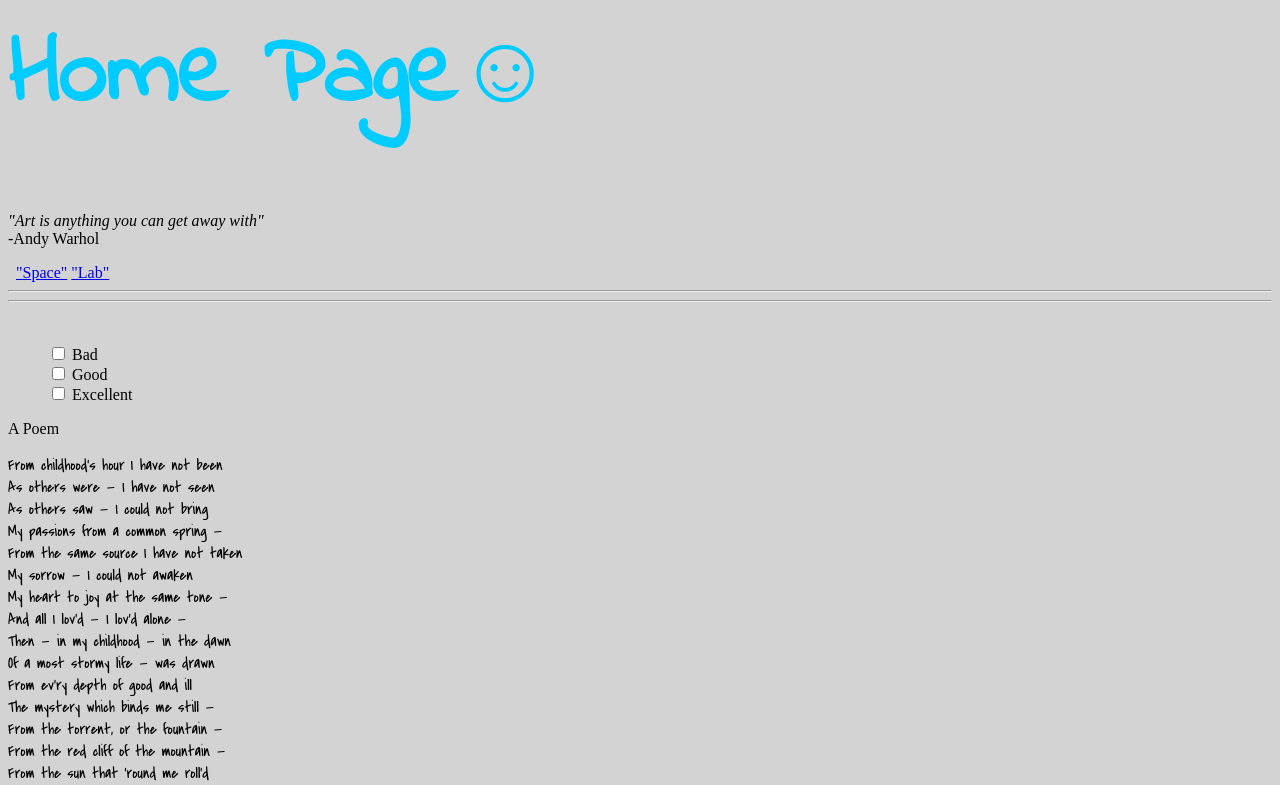
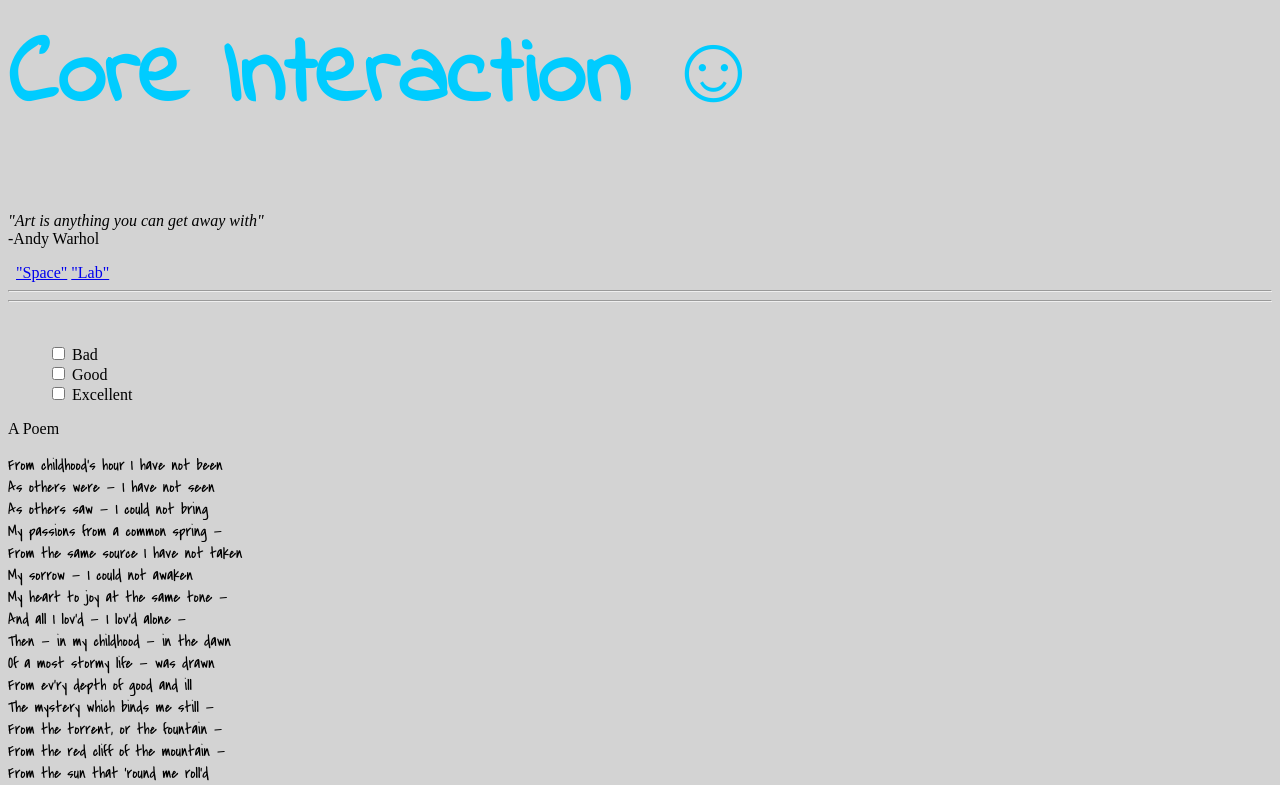
Before and after one commit to Perlah/Perlah.github.io, a plain HTML site: page index.html in a window 1280 px wide. Shown: the top 785 px of the page. Drawn offline with Linux system fonts and the light colour scheme.

Commit message:
Adding index file

```diff
--- a/index.html
+++ b/index.html
@@ -7,7 +7,7 @@
 	<body>
 		<div style="color: #00CCFF">
 		<body style= "background-color:lightgrey">
-		<font size= "20" face="Indie Flower"><h1>Home Page&#9786;</h1></font>
+		<font size= "20" face="Indie Flower"><h1>Core Interaction &#9786;</h1></font>
 		</div>
 			<p><em>"Art is anything you can get away with"</em><br>-Andy Warhol</br></p>
 
```
